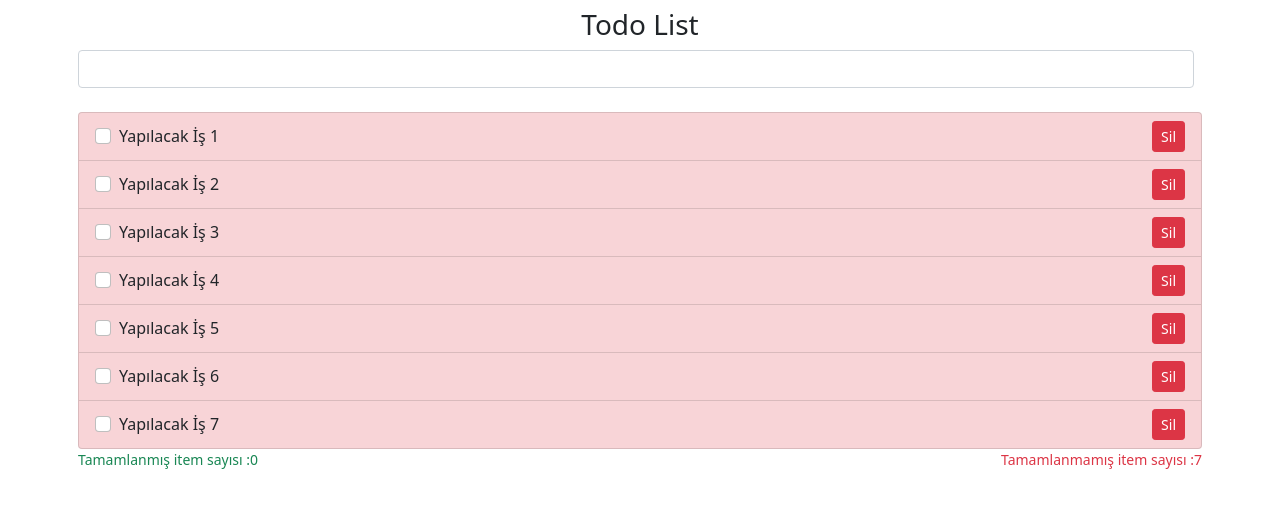
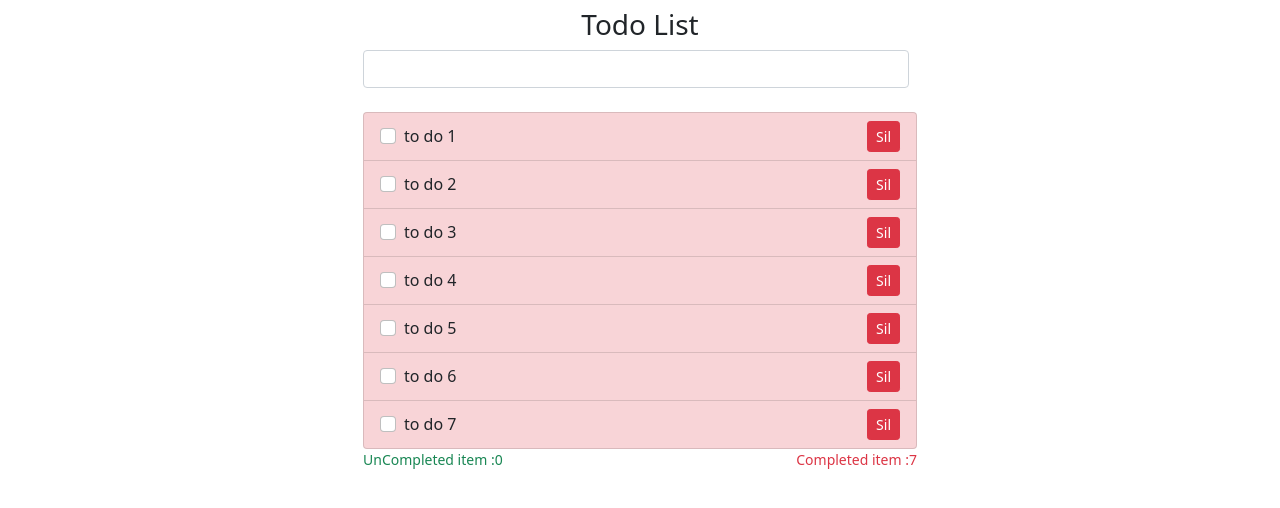
Before and after one commit to SerapPala/Vue3_todo_app, a plain HTML site: page index.html in a window 1280 px wide. Drawn offline with nearby package versions, Linux system fonts and the light colour scheme.

Commit message:
todo app completed

```diff
--- a/app.js
+++ b/app.js
@@ -2,13 +2,13 @@ const app = Vue.createApp({
     data() {
       return {
         todoList: [
-          { id: 1, text: "Yapılacak İş 1", completed: false },
-          { id: 2, text: "Yapılacak İş 2", completed: false },
-          { id: 3, text: "Yapılacak İş 3", completed: false },
-          { id: 4, text: "Yapılacak İş 4", completed: false },
-          { id: 5, text: "Yapılacak İş 5", completed: false },
-          { id: 6, text: "Yapılacak İş 6", completed: false },
-          { id: 7, text: "Yapılacak İş 7", completed: false },
+          { id: 1, text: "to do 1", completed: false },
+          { id: 2, text: "to do 2", completed: false },
+          { id: 3, text: "to do 3", completed: false },
+          { id: 4, text: "to do 4", completed: false },
+          { id: 5, text: "to do 5", completed: false },
+          { id: 6, text: "to do 6", completed: false },
+          { id: 7, text: "to do 7", completed: false },
         ],
       };
     },
--- a/index.html
+++ b/index.html
@@ -4,7 +4,7 @@
     <meta charset="UTF-8" />
     <meta http-equiv="X-UA-Compatible" content="IE=edge" />
     <meta name="viewport" content="width=device-width, initial-scale=1.0" />
-    <title>Loops</title>
+    <title>Todo App</title>
     <script src="https://unpkg.com/vue@next"></script>
     <link
       href="https://cdn.jsdelivr.net/npm/bootstrap@5.0.2/dist/css/bootstrap.min.css"
@@ -24,8 +24,8 @@
   <body>
     <div id="app">
       <div class="container">
-        <div class="row">
-          <div class="col-12 p-2">
+        <div class="row text-center justify-content-center">
+          <div class="col-sm-6 p-2">
             <h3 class="text-center">Todo List</h3>
             <div class="d-flex justify-content-star mb-4">
               <input type="text" class="form-control me-2" @keydown.enter="addTodo" />
@@ -48,8 +48,8 @@
                 </li>
               </ul>
               <div class="d-flex justify-content-between align-items-center">
-                <small class="text-success"> Tamamlanmış item sayısı :{{ completedItemCount }} </small>
-                <small class="text-danger"> Tamamlanmamış item sayısı :{{ unCompletedItemCount }} </small>
+                <small class="text-success"> UnCompleted item  :{{ completedItemCount }} </small>
+                <small class="text-danger"> Completed item :{{ unCompletedItemCount }} </small>
               </div>
             </div>
 
```
Also changed, not shown: todo.png (added), 1 other file.
